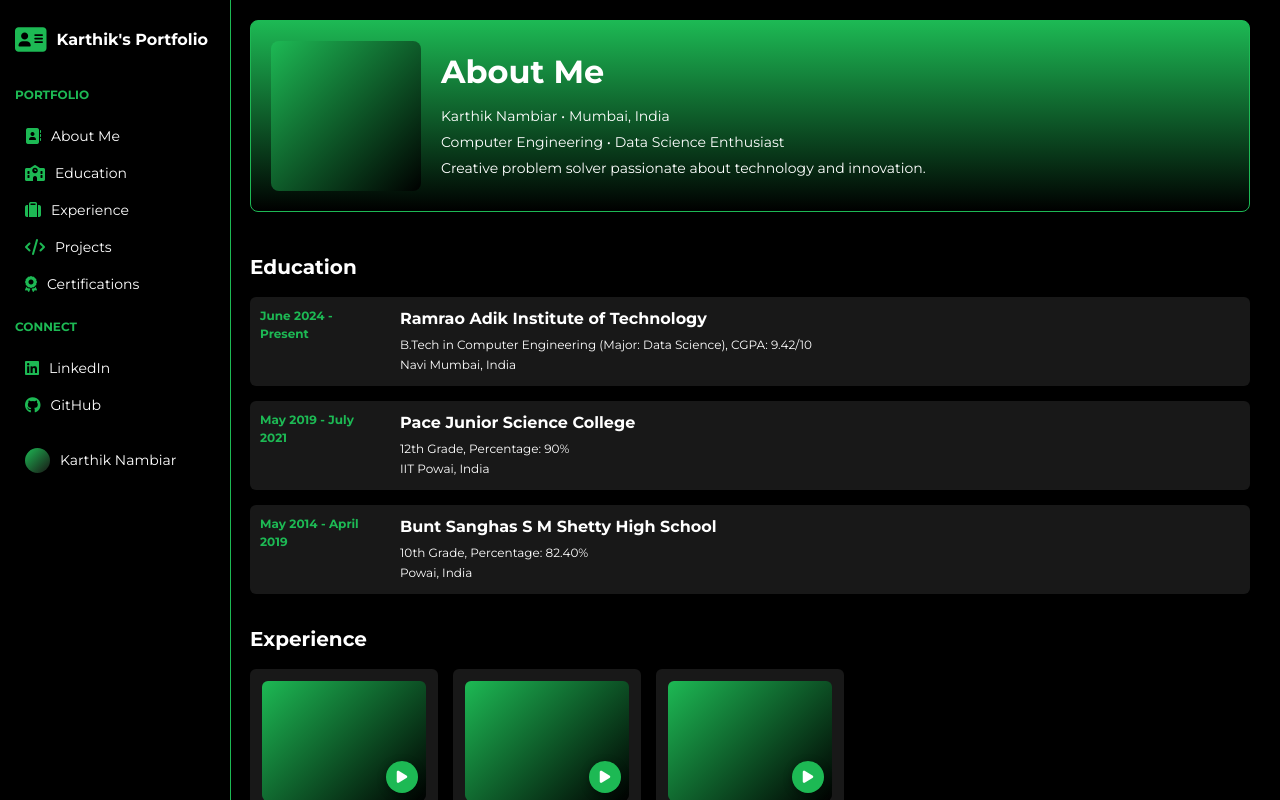
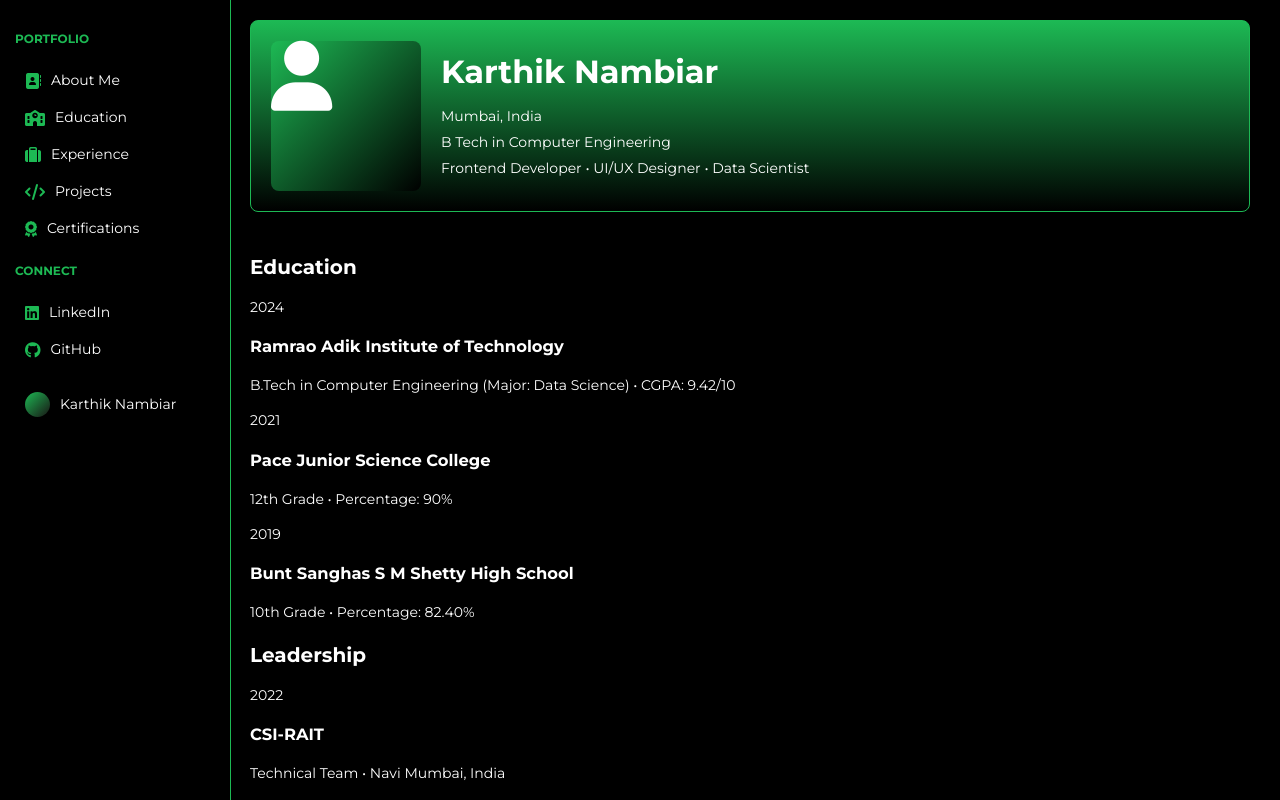
Before and after one commit to Karthik2370/spotify-portfolio, a React (Vite) app: page / in a window 1280 px wide. Built offline with nearby package versions, Linux system fonts and the light colour scheme.

Commit message:
Add files via upload

```diff
--- a/src/components/MainContent.jsx
+++ b/src/components/MainContent.jsx
@@ -1,9 +1,9 @@
 // src/components/MainContent.jsx
-import React, { useState } from 'react';
+import React, { useState, useRef } from 'react';
 import PlaylistCard from './PlaylistCard';
 import '../styles/MainContent.css';
 
-function MainContent() {
+function MainContent({ aboutMeRef, educationRef, experienceRef, projectsRef, certificationsRef }) {
   const [expandedSection, setExpandedSection] = useState(null);
 
   const toggleSection = (section) => {
@@ -12,50 +12,76 @@ function MainContent() {
 
   return (
     <div className="main-content">
-      <section className="about-me">
+      <section className="about-me" ref={aboutMeRef}>
         <div className="about-header">
-          <div className="about-image"></div>
+          <div className="about-image">
+            <i className="fas fa-user fa-5x"></i>
+          </div>
           <div className="about-details">
-            <h1>About Me</h1>
-            <p>Karthik Nambiar • Mumbai, India</p>
-            <p>Computer Engineering • Data Science Enthusiast</p>
-            <p>Creative problem solver passionate about technology and innovation.</p>
+            <h1>Karthik Nambiar</h1>
+            <p>Mumbai, India</p>
+            <p>B Tech in Computer Engineering</p>
+            <p>Frontend Developer • UI/UX Designer • Data Scientist</p>
           </div>
         </div>
       </section>
 
-      <section className="education">
+      <section className="education-leadership" ref={educationRef}>
+        <div className="book-view">
+          <div className="book-left">
             <h2>Education</h2>
-        <div className="tour-dates">
-          <div className="tour-item">
-            <div className="tour-date">June 2024 - Present</div>
-            <div className="tour-info">
+  <div className="education-list">
+              <div className="education-item">
+                <div className="education-date">2024</div>
+                <div className="education-info">
                   <h3>Ramrao Adik Institute of Technology</h3>
-              <p>B.Tech in Computer Engineering (Major: Data Science), CGPA: 9.42/10</p>
-              <p>Navi Mumbai, India</p>
+                  <p>B.Tech in Computer Engineering (Major: Data Science) • CGPA: 9.42/10</p>
                 </div>
               </div>
-          <div className="tour-item">
-            <div className="tour-date">May 2019 - July 2021</div>
-            <div className="tour-info">
+              <div className="education-item">
+                <div className="education-date">2021</div>
+                <div className="education-info">
                   <h3>Pace Junior Science College</h3>
-              <p>12th Grade, Percentage: 90%</p>
-              <p>IIT Powai, India</p>
+                  <p>12th Grade • Percentage: 90%</p>
                 </div>
               </div>
-          <div className="tour-item">
-            <div className="tour-date">May 2014 - April 2019</div>
-            <div className="tour-info">
+              <div className="education-item">
+                <div className="education-date">2019</div>
+                <div className="education-info">
                   <h3>Bunt Sanghas S M Shetty High School</h3>
-              <p>10th Grade, Percentage: 82.40%</p>
-              <p>Powai, India</p>
+                  <p>10th Grade • Percentage: 82.40%</p>
+                </div>
+              </div>
+            </div>
+          </div>
+          <div className="book-right">
+            <h2>Leadership</h2>
+            <div className="leadership-list">
+              <div className="leadership-item">
+                <div className="leadership-date">2022</div> {/* Updated to 2022 */}
+                <div className="leadership-info">
+                  <h3>CSI-RAIT</h3>
+                  <p>Technical Team • Navi Mumbai, India</p>
+                  <p>June 2022 – February 2023</p>
+                  <p>Managed essential tasks including handling workshops and events in college.</p>
+                </div>
+              </div>
+              <div className="leadership-item">
+                <div className="leadership-date">2021</div>
+                <div className="leadership-info">
+                  <h3>ISA-RAIT</h3>
+                  <p>Event Head • Navi Mumbai, India</p>
+                  <p>June 2021 – December 2021</p>
+                  <p>Managed an Educational event for Techfest 2021 which was awarded the most creative event of Techfest 2021.</p>
+                </div>
+              </div>
             </div>
           </div>
         </div>
       </section>
 
-      <section className="experience">
-        <h2>Experience</h2>
+      <section className="experience" ref={experienceRef}>
+        <h2 className="section-heading">Experience</h2>
         <div className="grid">
           <PlaylistCard
             title="Immensphere"
@@ -81,8 +107,8 @@ function MainContent() {
         </div>
       </section>
 
-      <section className="projects">
-        <h2>Projects</h2>
+      <section className="projects" ref={projectsRef}>
+        <h2 className="section-heading">Projects</h2>
         <div className="grid">
           <PlaylistCard
             title="DeTOUR Website"
@@ -108,8 +134,8 @@ function MainContent() {
         </div>
       </section>
 
-      <section className="certifications">
-        <h2>Certifications</h2>
+      <section className="certifications" ref={certificationsRef}>
+        <h2 className="section-heading">Certifications</h2>
         <div className="grid">
           <PlaylistCard
             title="Harvard Business School"
--- a/src/components/Sidebar.jsx
+++ b/src/components/Sidebar.jsx
@@ -2,33 +2,29 @@
 import React from 'react';
 import '../styles/Sidebar.css';
 
-function Sidebar() {
+function Sidebar({ aboutMeRef, educationRef, experienceRef, projectsRef, certificationsRef }) {
   return (
     <div className="sidebar">
-      <div className="logo">
-        <i className="fas fa-address-card fa-2x"></i>
-        <h2>Karthik's Portfolio</h2>
-      </div>
       <div className="library">
         <h3>Portfolio</h3>
         <ul>
-          <li>
+          <li onClick={() => aboutMeRef.current.scrollIntoView({ behavior: 'smooth' })}>
             <i className="fas fa-address-book"></i>
             <span>About Me</span>
           </li>
-          <li>
+          <li onClick={() => educationRef.current.scrollIntoView({ behavior: 'smooth' })}>
             <i className="fas fa-school"></i>
             <span>Education</span>
           </li>
-          <li>
+          <li onClick={() => experienceRef.current.scrollIntoView({ behavior: 'smooth' })}>
             <i className="fas fa-suitcase"></i>
             <span>Experience</span>
           </li>
-          <li>
+          <li onClick={() => projectsRef.current.scrollIntoView({ behavior: 'smooth' })}>
             <i className="fas fa-code"></i>
             <span>Projects</span>
           </li>
-          <li>
+          <li onClick={() => certificationsRef.current.scrollIntoView({ behavior: 'smooth' })}>
             <i className="fas fa-award"></i>
             <span>Certifications</span>
           </li>
```
Lines whose indentation alone changed are shown as unchanged.
